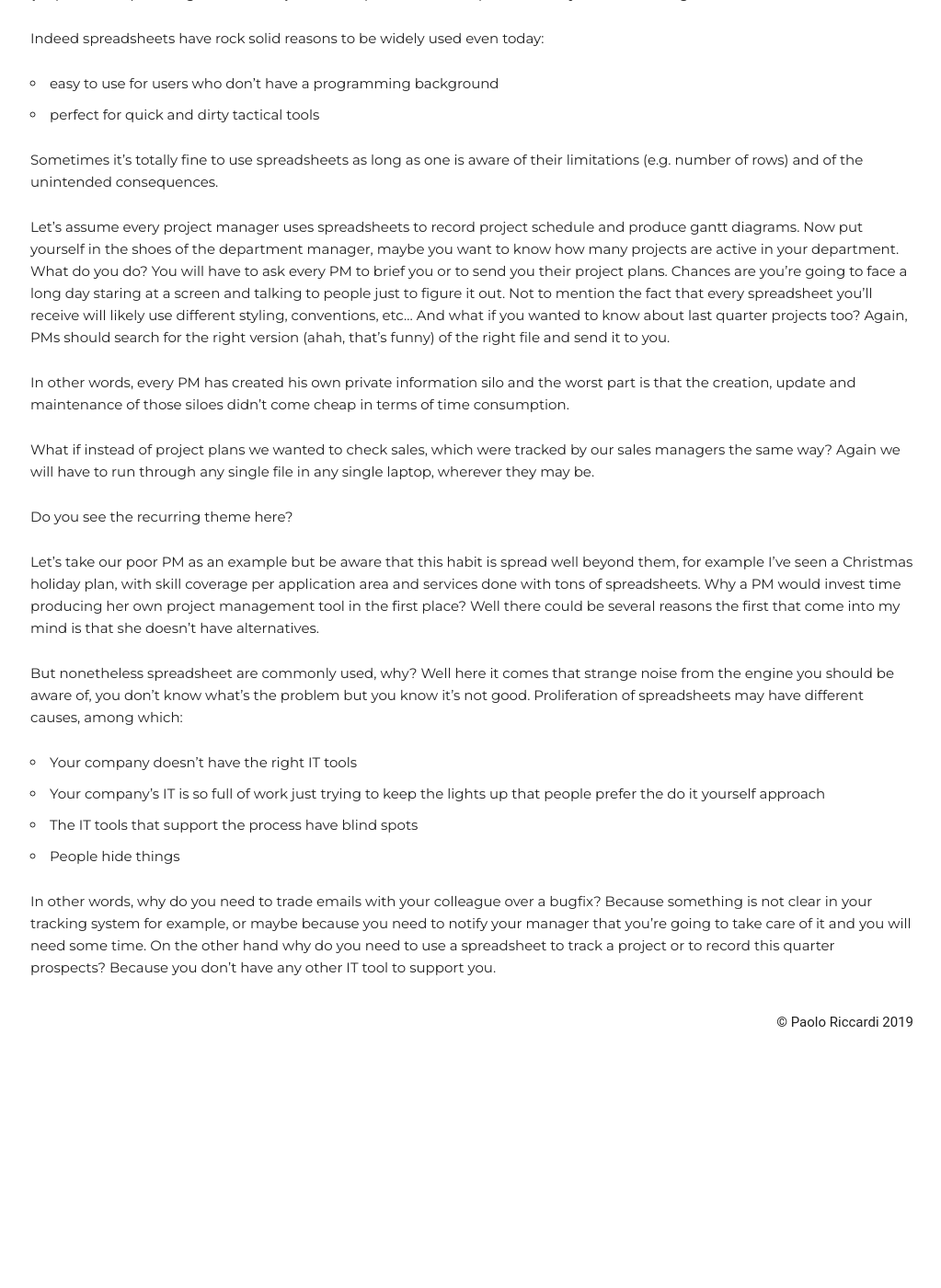
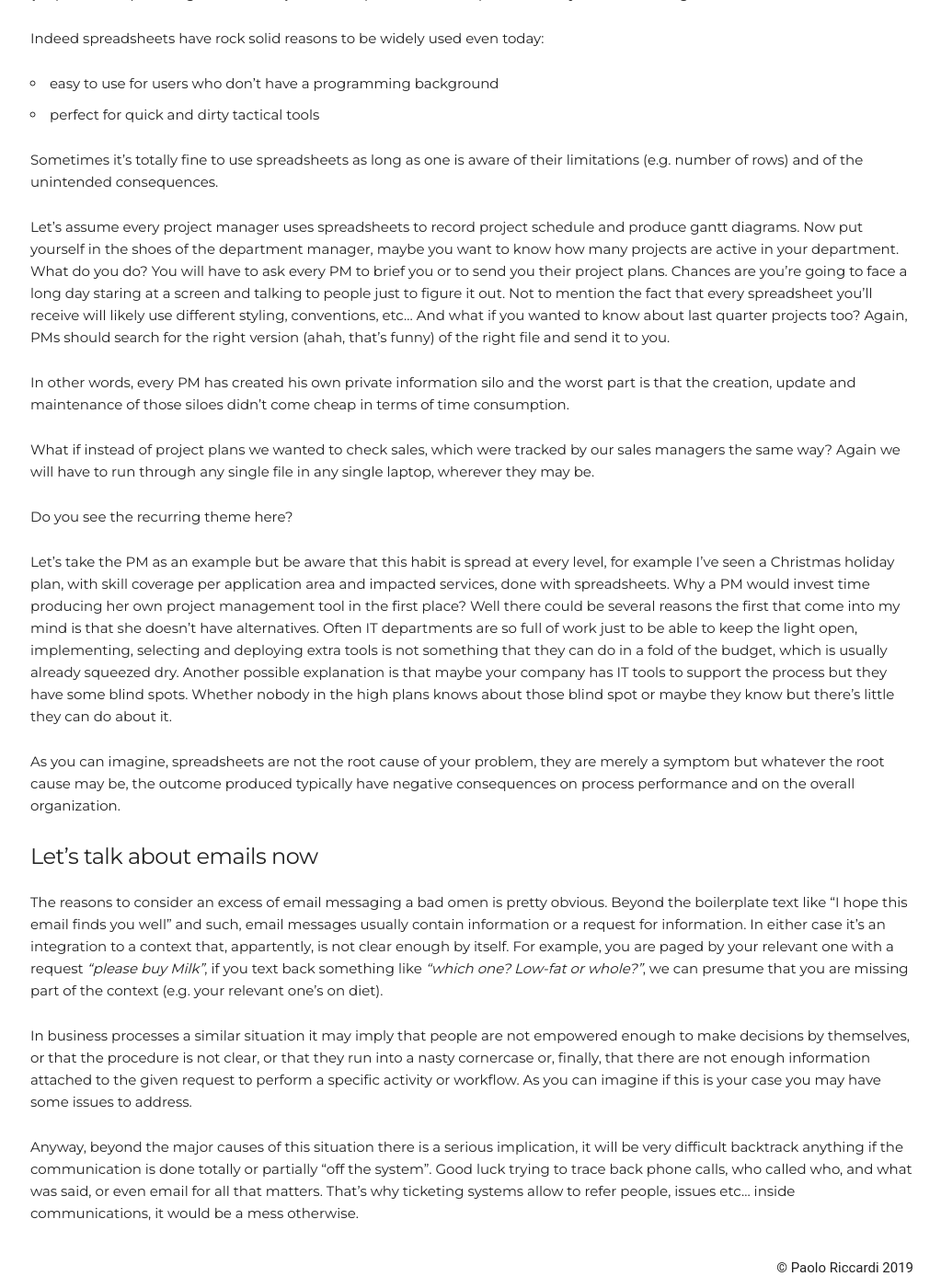
Before and after one commit to paoloriccardi/paoloriccardi.github.io, a Jekyll site: the page built from _posts/2021-09-01-two-heuristics-to-measure-organizational-debt.md, in a window 1280 px wide and 1400 px high, scrolled down 1442 px. Shown: the whole window at 92% size, without its empty margins (127-1150 px from the left). Built offline with Jekyll 4.4.1, drawn with Linux system fonts in a browser that asks for light colours; before the commit the page ends 2575 px from its top, so only the background shows below that.

Commit message:
refine heuristics article

```diff
--- a/_posts/2021-09-01-two-heuristics-to-measure-organizational-debt.md
+++ b/_posts/2021-09-01-two-heuristics-to-measure-organizational-debt.md
@@ -50,16 +50,16 @@ What if instead of project plans we wanted to check sales, which were tracked by
 
 Do you see the recurring theme here?
 
-Let's take our poor PM as an example but be aware that this habit is spread well beyond them, for example I've seen a Christmas holiday plan, with skill coverage per application area and services done with tons of spreadsheets.
+Let's take the PM as an example but be aware that this habit is spread at every level, for example I've seen a Christmas holiday plan, with skill coverage per application area and impacted services, done with spreadsheets.
 Why a PM would invest time producing her own project management tool in the first place? Well there could be several reasons the first that come into my mind is that she doesn't have alternatives.
+Often IT departments are so full of work just to be able to keep the light open, implementing, selecting and deploying extra tools is not something that they can do in a fold of the budget, which is usually already squeezed dry.
+Another possible explanation is that maybe your company has IT tools to support the process but they have some blind spots. Whether nobody in the high plans knows about those blind spot or maybe they know but there's little they can do about it.
 
+As you can imagine, spreadsheets are not the root cause of your problem, they are merely a symptom but whatever the root cause may be, the outcome produced typically have negative consequences on process performance and on the overall organization.
 
+##### Let's talk about emails now
+The reasons to consider an excess of email messaging a bad omen is pretty obvious. Beyond the boilerplate text like "I hope this email finds you well" and such, email messages usually contain information or a request for information. In either case it's an integration to a context that, appartently, is not clear enough by itself. For example, you are paged by your relevant one with a request *"please buy Milk"*, if you text back something like *"which one? Low-fat or whole?"*, we can presume that you are missing part of the context (e.g. your relevant one's on diet).
 
-But nonetheless spreadsheet are commonly used, why?
-Well here it comes that strange noise from the engine you should be aware of, you don't know what's the problem but you know it's not good. Proliferation of spreadsheets may have different causes, among which:
-- Your company doesn't have the right IT tools
-- Your company's IT is so full of work just trying to keep the lights up that people prefer the do it yourself approach
-- The IT tools that support the process have blind spots
-- People hide things
+In business processes a similar situation it may imply that people are not empowered enough to make decisions by themselves, or that the procedure is not clear, or that they run into a nasty cornercase or, finally, that there are not enough information attached to the given request to perform a specific activity or workflow. As you can imagine if this is your case you may have some issues to address.
 
-In other words, why do you need to trade emails with your colleague over a bugfix? Because something is not clear in your tracking system for example, or maybe because you need to notify your manager that you're going to take care of it and you will need some time. On the other hand why do you need to use a spreadsheet to track a project or to record this quarter prospects? Because you don't have any other IT tool to support you.
+Anyway, beyond the major causes of this situation there is a serious implication, it will be very difficult backtrack anything if the communication is done totally or partially "off the system". Good luck trying to trace back phone calls, who called who, and what was said, or even email for all that matters. That's why ticketing systems allow to refer people, issues etc... inside communications, it would be a mess otherwise.
```
